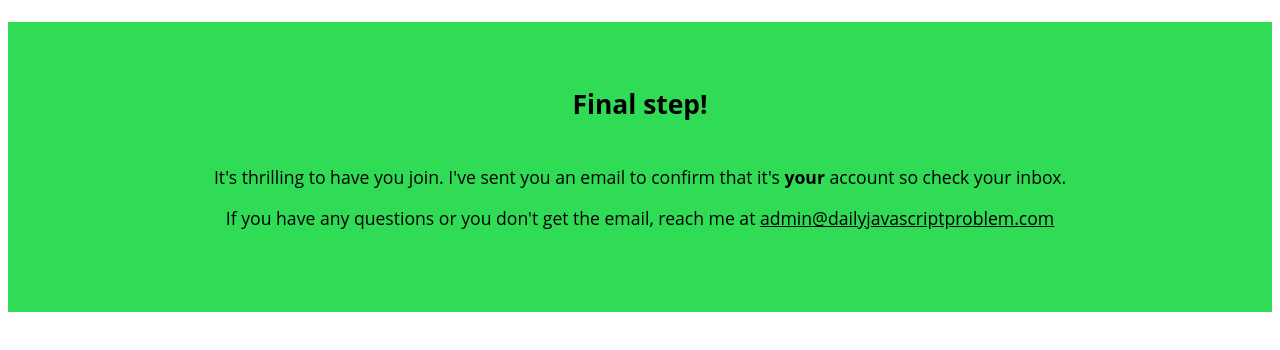
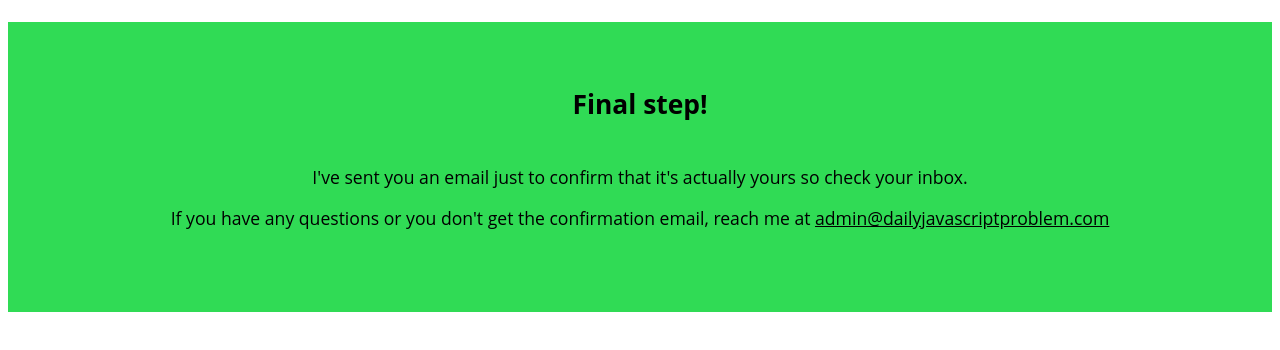
Before and after one commit to HumphreyOchieng/DailyCodingChallenge, a plain HTML site: page pages/confirmation.html in a window 1280 px wide. Drawn offline with Linux system fonts and the light colour scheme.

Commit message:
Edite d content
Changed wording in confirmation and landing pages.

```diff
--- a/pages/confirmation.html
+++ b/pages/confirmation.html
@@ -31,11 +31,10 @@
         <h2 class="confirmation__title">Final step!</h2>
         <div class="confirmation__body">
             <p>
-                It's thrilling to have you join. I've sent you an email to confirm that it's
-                <strong>your</strong> account so check your inbox.
+                I've sent you an email just to confirm that it's actually yours so check your inbox.
             </p>
             <p>
-                If you have any questions or you don't get the email, reach me at
+                If you have any questions or you don't get the confirmation email, reach me at
                 <a class="email" href="mailto:admin@dailyjavascriptproblem.com">admin@dailyjavascriptproblem.com</a>
             </p>
         </div>
```
